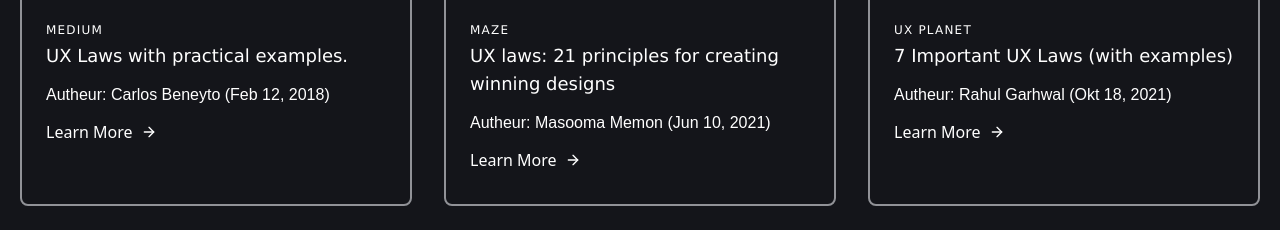
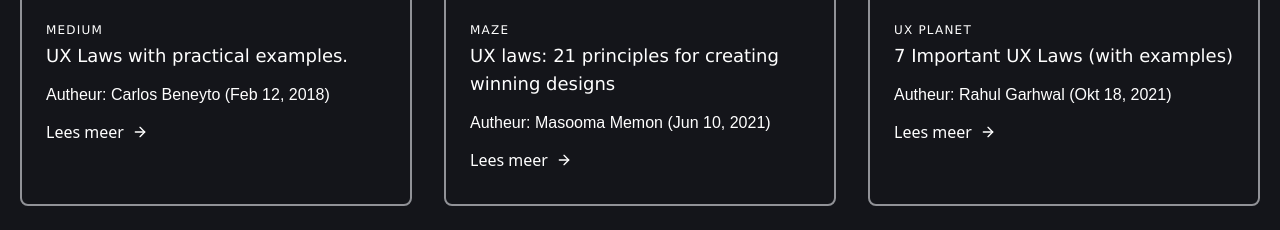
Before and after one commit to D-Abdi/UX-Laws, a Vue app: page / in a window 1280 px wide. Shown: the part 6270-6500 px from the top of the page. Built offline with nearby package versions, Linux system fonts and the light colour scheme.

Commit message:
Update Articles.vue

```diff
--- a/src/components/Articles.vue
+++ b/src/components/Articles.vue
@@ -92,7 +92,7 @@
                     cursor-pointer
                     article-link
                   "
-                  >Learn More
+                  >Lees meer
                   <svg
                     class="w-4 h-4 ml-2"
                     viewBox="0 0 24 24"
@@ -156,7 +156,7 @@
                     cursor-pointer
                     article-link
                   "
-                  >Learn More
+                  >Lees meer
                   <svg
                     class="w-4 h-4 ml-2"
                     viewBox="0 0 24 24"
@@ -220,7 +220,7 @@
                     cursor-pointer
                     article-link
                   "
-                  >Learn More
+                  >Lees meer
                   <svg
                     class="w-4 h-4 ml-2"
                     viewBox="0 0 24 24"
```
